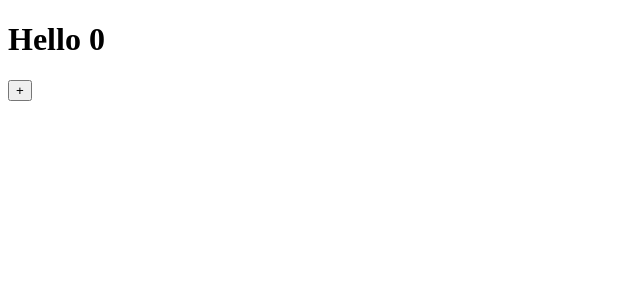
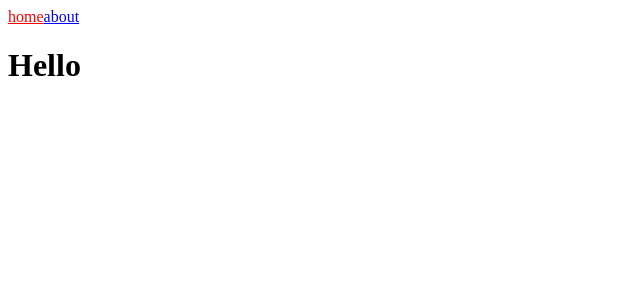
Before and after one commit to hunman89/nextjs-intro, a Next.js app: page / in a window 1280 px wide. Shown: the top 300 px of the page, without its empty margins (0-640 px from the left). Built offline with nearby package versions, Linux system fonts and the light colour scheme.

Commit message:
add. routing

```diff
--- /dev/null
+++ b/conponents/NevBar.js
@@ -0,0 +1,18 @@
+import Link from "next/link";
+import { useRouter } from "next/router";
+
+export default function NavBar() {
+  const router = useRouter();
+  return (
+    <nav>
+      <Link href="/">
+        <a style={{ color: router.pathname === "/" ? "red" : "blue" }}>home</a>
+      </Link>
+      <Link href="/about-us">
+        <a style={{ color: router.pathname === "/about-us" ? "red" : "blue" }}>
+          about
+        </a>
+      </Link>
+    </nav>
+  );
+}
--- a/pages/index.js
+++ b/pages/index.js
@@ -1,11 +1,10 @@
-import { useState } from "react";
+import NavBar from "../conponents/NevBar";
 
 export default function Home() {
-  const [counter, setCounter] = useState(0);
   return (
     <div>
-      <h1>Hello {counter}</h1>
-      <button onClick={()=> setCounter(prev => prev +1)}>+</button>
+      <NavBar />
+      <h1>Hello </h1>
     </div>
   );
 }
```
Also changed, not shown: pages/about-us.js (+9 -2 lines).
